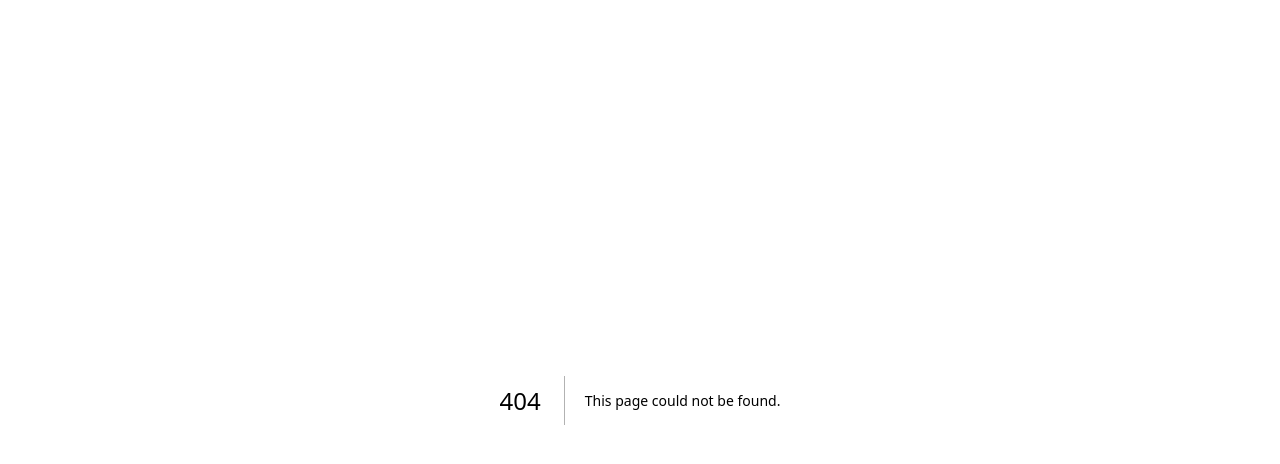
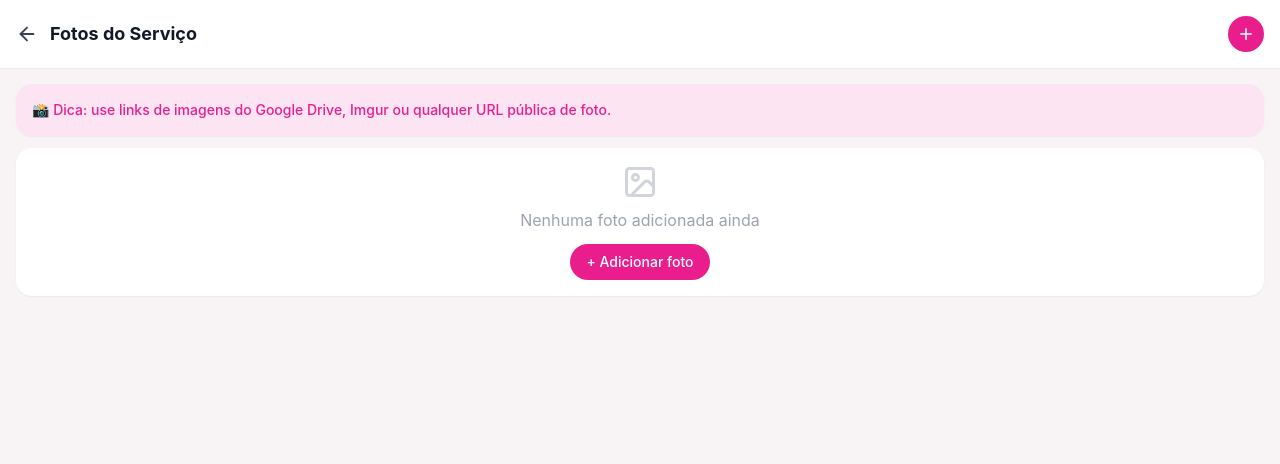
Before and after one commit to juliatedeschi7-creator/salao, a Next.js app: page /salao/servicos/fotos in a window 1280 px wide. Before the commit this address had no page. Shown: the top 464 px of the page. Built offline with nearby package versions, Linux system fonts and the light colour scheme.

Commit message:
Criar page.tsx

```diff
--- /dev/null
+++ b/src/app/salao/servicos/fotos/page.tsx
@@ -0,0 +1,177 @@
+'use client'
+
+import { useEffect, useState } from 'react'
+import { supabase } from '@/lib/supabase'
+import { useAuth } from '@/lib/hooks/useAuth'
+import { useRouter, useSearchParams } from 'next/navigation'
+import { ArrowLeft, Plus, Trash2, Image } from 'lucide-react'
+import { Suspense } from 'react'
+
+function FotosContent() {
+  const { profile, loading } = useAuth()
+  const router = useRouter()
+  const searchParams = useSearchParams()
+  const servicoId = searchParams.get('servico')
+  const [salao, setSalao] = useState<any>(null)
+  const [servico, setServico] = useState<any>(null)
+  const [fotos, setFotos] = useState<any[]>([])
+  const [url, setUrl] = useState('')
+  const [descricao, setDescricao] = useState('')
+  const [modal, setModal] = useState(false)
+  const [salvando, setSalvando] = useState(false)
+
+  useEffect(() => {
+    if (!loading && profile?.salao_id && servicoId) carregarDados()
+  }, [loading, servicoId])
+
+  async function carregarDados() {
+    const { data: sal } = await supabase.from('saloes').select('*')
+      .eq('id', profile!.salao_id!).single()
+    setSalao(sal)
+
+    const { data: srv } = await supabase.from('servicos').select('*')
+      .eq('id', servicoId!).single()
+    setServico(srv)
+
+    const { data: fts } = await supabase.from('fotos_servicos').select('*')
+      .eq('servico_id', servicoId!).order('created_at', { ascending: false })
+    setFotos(fts || [])
+  }
+
+  async function adicionarFoto() {
+    if (!url) return
+    setSalvando(true)
+
+    await supabase.from('fotos_servicos').insert({
+      salao_id: profile!.salao_id,
+      servico_id: servicoId,
+      url,
+      descricao: descricao || null,
+      adicionado_por: profile!.id,
+    })
+
+    setUrl('')
+    setDescricao('')
+    setModal(false)
+    setSalvando(false)
+    carregarDados()
+  }
+
+  async function excluirFoto(id: string) {
+    await supabase.from('fotos_servicos').delete().eq('id', id)
+    carregarDados()
+  }
+
+  const cor = salao?.cor_primaria || '#E91E8C'
+
+  return (
+    <div className="min-h-screen bg-[#f8f4f6]">
+      <div className="bg-white px-4 py-4 flex items-center gap-3 shadow-sm">
+        <button onClick={() => router.back()}>
+          <ArrowLeft size={22} className="text-gray-700" />
+        </button>
+        <div className="flex-1">
+          <h1 className="font-bold text-gray-900 text-lg">Fotos do Serviço</h1>
+          {servico && <p className="text-xs text-gray-400">{servico.nome}</p>}
+        </div>
+        <button onClick={() => setModal(true)}
+          className="w-9 h-9 rounded-full flex items-center justify-center text-white"
+          style={{ backgroundColor: cor }}>
+          <Plus size={18} />
+        </button>
+      </div>
+
+      <div className="px-4 py-4 flex flex-col gap-3">
+        <div className="card" style={{ backgroundColor: salao?.cor_secundaria || '#FCE4F3' }}>
+          <p className="text-sm font-medium" style={{ color: cor }}>
+            📸 Dica: use links de imagens do Google Drive, Imgur ou qualquer URL pública de foto.
+          </p>
+        </div>
+
+        {fotos.length === 0 ? (
+          <div className="card text-center py-10">
+            <Image size={36} className="text-gray-300 mx-auto mb-2" />
+            <p className="text-gray-400">Nenhuma foto adicionada ainda</p>
+            <button onClick={() => setModal(true)}
+              className="mt-3 px-4 py-2 rounded-full text-sm font-medium text-white"
+              style={{ backgroundColor: cor }}>
+              + Adicionar foto
+            </button>
+          </div>
+        ) : (
+          <div className="grid grid-cols-2 gap-3">
+            {fotos.map(f => (
+              <div key={f.id} className="relative rounded-2xl overflow-hidden bg-gray-100">
+                <img src={f.url} alt={f.descricao || 'Foto'}
+                  className="w-full h-40 object-cover" />
+                {f.descricao && (
+                  <div className="absolute bottom-0 left-0 right-0 bg-black/50 px-2 py-1">
+                    <p className="text-white text-xs">{f.descricao}</p>
+                  </div>
+                )}
+                <button onClick={() => excluirFoto(f.id)}
+                  className="absolute top-2 right-2 w-7 h-7 rounded-full bg-red-500 flex items-center justify-center">
+                  <Trash2 size={12} className="text-white" />
+                </button>
+              </div>
+            ))}
+          </div>
+        )}
+      </div>
+
+      {modal && (
+        <div className="fixed inset-0 bg-black/50 z-50 flex items-end">
+          <div className="bg-white w-full rounded-t-3xl p-6 flex flex-col gap-4">
+            <h3 className="font-bold text-gray-900 text-lg">Adicionar Foto</h3>
+
+            <div>
+              <label className="text-sm font-medium text-gray-700 mb-1.5 block">
+                URL da imagem
+              </label>
+              <input className="input-field" placeholder="https://..."
+                value={url} onChange={e => setUrl(e.target.value)} />
+            </div>
+
+            <div>
+              <label className="text-sm font-medium text-gray-700 mb-1.5 block">
+                Descrição (opcional)
+              </label>
+              <input className="input-field" placeholder="Ex: Mechas platinadas"
+                value={descricao} onChange={e => setDescricao(e.target.value)} />
+            </div>
+
+            {url && (
+              <div className="rounded-2xl overflow-hidden bg-gray-100">
+                <img src={url} alt="Preview" className="w-full h-40 object-cover" />
+              </div>
+            )}
+
+            <div className="flex gap-3">
+              <button onClick={() => setModal(false)}
+                className="flex-1 py-3 rounded-2xl border border-gray-200 text-gray-600 font-medium">
+                Cancelar
+              </button>
+              <button onClick={adicionarFoto} disabled={!url || salvando}
+                className="flex-1 py-3 rounded-2xl text-white font-medium disabled:opacity-50"
+                style={{ backgroundColor: cor }}>
+                {salvando ? '...' : 'Adicionar'}
+              </button>
+            </div>
+          </div>
+        </div>
+      )}
+    </div>
+  )
+}
+
+export default function FotosPage() {
+  return (
+    <Suspense fallback={
+      <div className="min-h-screen flex items-center justify-center">
+        <div className="w-8 h-8 border-4 border-[#E91E8C] border-t-transparent rounded-full animate-spin" />
+      </div>
+    }>
+      <FotosContent />
+    </Suspense>
+  )
+}
```
